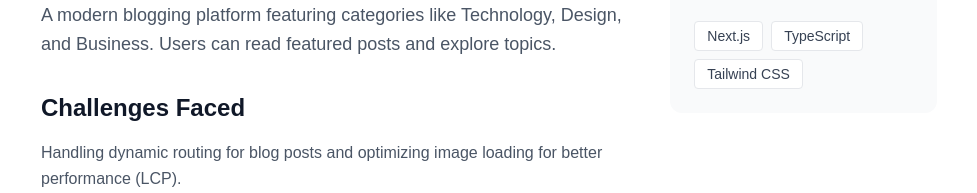
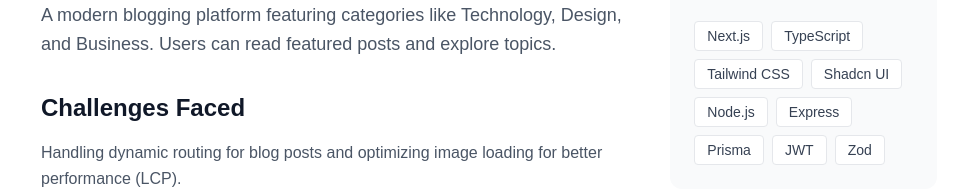
Before and after one commit to sakin111/my-resume, a Next.js app: page /projects/blog-app in a window 1280 px wide. Shown: the part 759-952 px from the top of the page, without its empty margins (151-1128 px from the left). Built offline with nearby package versions, Linux system fonts and the light colour scheme.

Commit message:
some addition to the  mainStack section

```diff
--- a/src/data/personal.ts
+++ b/src/data/personal.ts
@@ -99,29 +99,29 @@
     name: "Travel Buddy",
     image: "https://res.cloudinary.com/dmbf41o2r/image/upload/v1768899023/Screenshot_45_tr4bxt.png",
     description: "A Travel Buddy website to connect with travelers worldwide and find your perfect exploring partner. Features include finding verified travelers, browsing travel plans, and creating unforgettable memories together.",
-    mainStack: ["React", "Node.js", "Express", "MongoDB", "Tailwind CSS"],
+    mainStack: ["Next.js","TypeScript","Tailwind CSS","Shadcn UI","Node.js", "Express", "Prisma","Stripe","PostgreSQL","Zod","jwt", ],
     liveLink: "https://last-app-client.vercel.app/",
     repoLink: "https://github.com/sakin111/last-app-client",
-    challenges: "Implementing real-time chat functionality and ensuring user data privacy were significant challenges. Optimizing database queries for finding nearby travelers was also complex.",
+    challenges: "Implementing Travel architecture and design was challenging. Ensuring user data privacy and optimizing database queries for finding travelers also complex.",
     improvements: "Plan to add an AI-based recommendation system for travel partners and integrate a payment gateway for booking shared trips.",
   },
   {
     id: "wallet-app",
     name: "Wallet App",
     image: "https://res.cloudinary.com/dmbf41o2r/image/upload/v1768899119/Screenshot_40_f26f8j.png",
-    description: "A secure and efficient wallet application for managing personal finances. (Details scraped from provided link were minimal, assummed generic wallet features).",
-    mainStack: ["React", "Vite", "Tailwind CSS"],
+    description: "A secure and efficient wallet application for managing personal finances. (Details scraped from provided link were minimal, assumed generic wallet features).",
+    mainStack: ["React","TypeScript","Redux Toolkit","Framer-motion","Shadcn UI", "Tailwind CSS","Node.js", "Express", "MongoDB", "Mongoose","JWT","Zod"],
     liveLink: "https://wallet-111.netlify.app/",
     repoLink: "https://github.com/sakin111/wallet-front",
     challenges: "Ensuring secure state management for transaction data and creating a responsive dashboard that works seamlessly on mobile devices.",
-    improvements: "Adding visualization charts for expenses and income, and integrating with actual bank APIs for real-time tracking.",
+    improvements: "Adding visualization charts for expenses and income, and integrating AI-driven budgeting tips also payment gateway for premium features.",
   },
   {
     id: "blog-app",
     name: "Blog App",
     image: "https://res.cloudinary.com/dmbf41o2r/image/upload/v1768899627/Screenshot_46_yywfi8.png",
     description: "A modern blogging platform featuring categories like Technology, Design, and Business. Users can read featured posts and explore topics.",
-    mainStack: ["Next.js", "TypeScript", "Tailwind CSS"],
+    mainStack: ["Next.js", "TypeScript", "Tailwind CSS", "Shadcn UI","Node.js", "Express","Prisma","JWT","Zod"],
     liveLink: "https://blog-app-pied-three.vercel.app/",
     repoLink: "https://github.com/sakin111/blog-app",
     challenges: "Handling dynamic routing for blog posts and optimizing image loading for better performance (LCP).",
```
